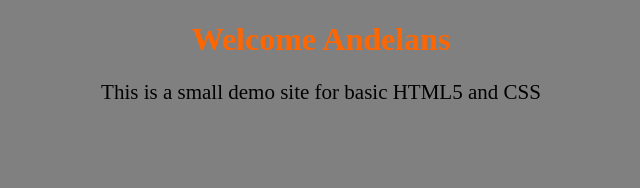
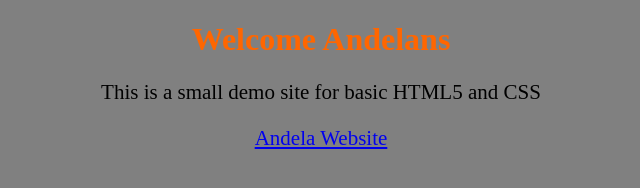
Before and after one commit to iMprjkt/git-exe, a plain HTML site: page index.html in a window 1280 px wide. Shown: the whole page, without its empty margins (319-959 px from the left). Drawn offline with Linux system fonts and the light colour scheme.

Commit message:
Fixed andela-site link bug in INDEX file that prevented site from opening

```diff
--- a/index.html
+++ b/index.html
@@ -9,6 +9,6 @@
   <body>
     <h1>Welcome Andelans</h1>
     <p>This is a small demo site for basic HTML5 and CSS</p>
-    <p><a href="www.andela.com"></a></p>
+    <p><a href="https://www.andela.com">Andela Website</a></p>
   </body>
 </html>
```
